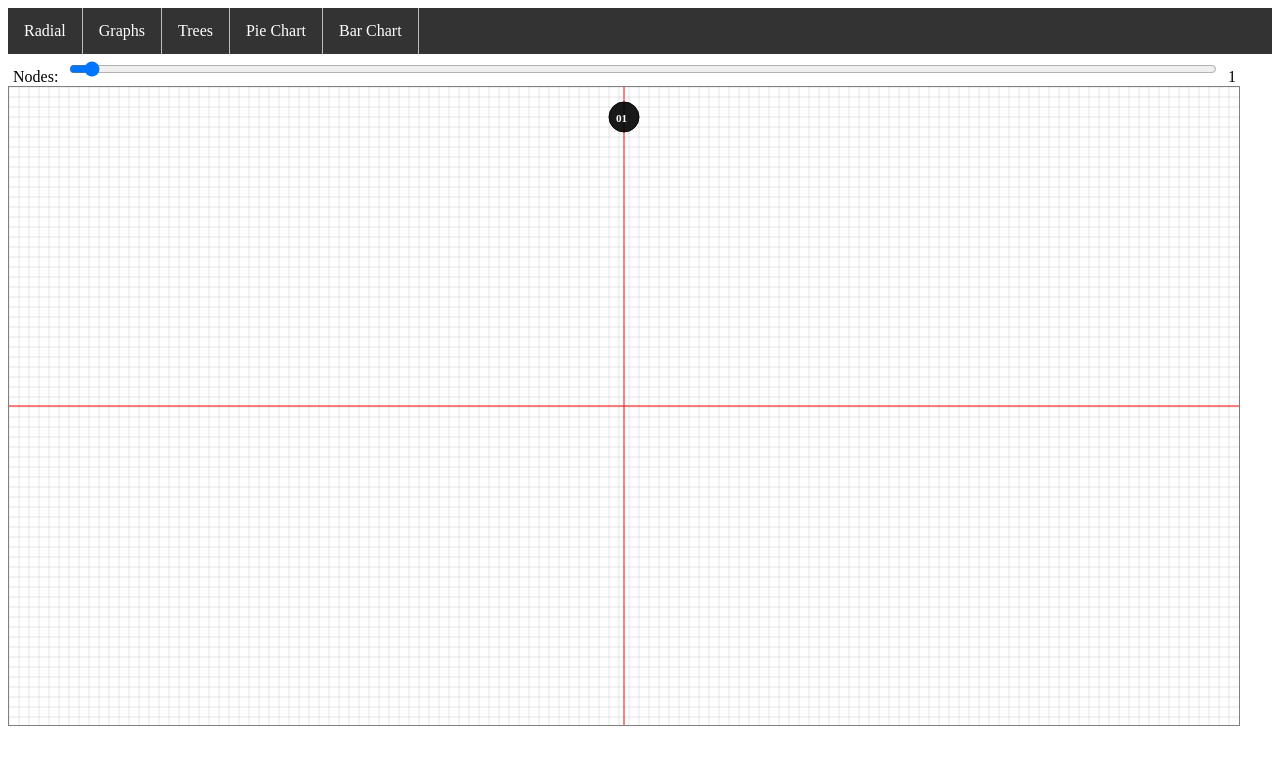
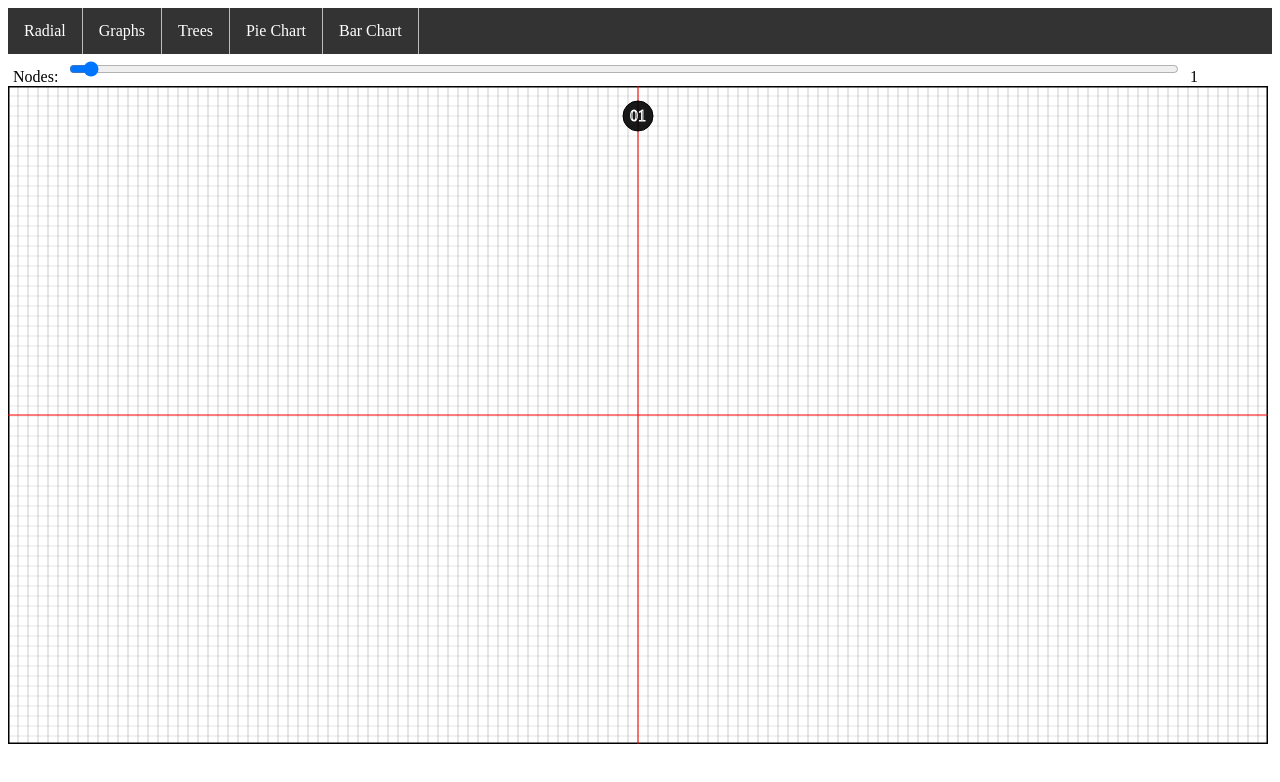
Before and after one commit to omukwenyi/jsSVGGraphics, a website with bundled scripts: page tree.html in a window 1280 px wide. Built offline with nearby package versions, Linux system fonts and the light colour scheme.

Commit message:
Ternary tree completed

```diff
--- a/js/common.js
+++ b/js/common.js
@@ -59,18 +59,18 @@ function drawRectClear(ctx, x, y, width, height, stroke) {
     ctx.strokeRect(x, y, width, height);
 }
 
-function drawValue(ctx, x, y, value, rotated = 0) {
+function drawValue(ctx, x, y, value, rotated = 0, stroke="black") {
     let txt;
     if (rotated === 1) {
         txt = createSVGElement("text", {
             x: x,
             y: y,
-            stroke: "black",
+            stroke: stroke,
             textContent: value,
             style: "writing-mode: tb;",
         });
     } else {
-        txt = createSVGElement("text", { x: x, y: y, stroke: "black", textContent: value });
+        txt = createSVGElement("text", { x: x, y: y, stroke: stroke, textContent: value });
     }
 
     txt.textContent = value;
@@ -108,13 +108,8 @@ function drawCircleClear(ctx, x, y, radius = 10, stroke = "black", lineWidth = 1
 }
 
 function drawCircle(ctx, x, y, radius = 10, stroke = "black", fill = "black", lineWidth = 1) {
-    ctx.strokeStyle = stroke;
-    ctx.fillStyle = fill;
-    ctx.lineWidth = lineWidth;
-    ctx.beginPath();
-    ctx.arc(x, y, radius, 0, 2 * Math.PI, true);
-    ctx.stroke();
-    ctx.fill();
+    let circle = createSVGElement("circle", {cx: x, cy: y, r: radius, stroke: stroke, fill:fill, style: `stroke-width: ${lineWidth}`});
+    ctx.appendChild(circle);
 }
 
 function getRandomIntInclusive(min, max) {
--- a/js/tree.js
+++ b/js/tree.js
@@ -1,23 +1,32 @@
 "use strict";
 
-import {ternarytree} from "./nodedata.js";
+import { ternarytree } from "./nodedata.js";
+import { drawGrid, drawCircle, drawLine, drawValue } from "./common.js";
 
 function init(nodes) {
     console.clear();
-  resize();
 
-  const canvas = document.querySelector("#canvas");
+    const canvas = document.querySelector("#svg");
+    const header = document.querySelector("#title");
+    const headerHeight = header.scrollHeight;
 
-  if (canvas.getContext) {
-    const ctx = canvas.getContext("2d");
-    ctx.clearRect(0, 0, canvas.width, canvas.height);
-    const cx = canvas.width / 2;
-    const cy = canvas.height / 2;
+    canvas.setAttribute("width", window.innerWidth - 20);
+    canvas.setAttribute("height", window.innerHeight - headerHeight - 60);
 
-    drawGrid(ctx, canvas.width, canvas.height, 10, 0.2);
-    drawLine(ctx, [cx, 0], [cx, canvas.height], "red", 1);
-    drawLine(ctx, [0, cy], [canvas.width, cy], "red", 1);
+    const cw = canvas.width.animVal.value;
+    const ch = canvas.height.animVal.value;
 
+    const cx = cw / 2;
+    const cy = ch / 2;
+    // console.log("cx", cx, "cy", cy);
+
+    while (canvas.lastChild) {
+        canvas.removeChild(canvas.lastChild);
+    }
+
+    drawGrid(canvas, cw, ch, 10);
+    drawLine(canvas, [cx, 0], [cx, ch], "red", 1);
+    drawLine(canvas, [0, cy], [cw, cy], "red", 1);
 
     canvas.onwheel = (event) => {
         event.preventDefault();
@@ -30,12 +39,11 @@ function init(nodes) {
     // let root = binarytree(0, nodes);
     // draw(ctx, root, cx, 50, null);
 
-    ctx.scale(scale, scale);
+    // canvas.scale(scale, scale);
 
     // console.log("main scale", scale);
     let root = ternarytree(0, nodes);
-    drawT(ctx, root, cx, 50, null);
-  }
+    drawT(canvas, root, cx, 50, null);
 }
 
 function drawT(ctx, root, px, py, direction = null) {
@@ -43,15 +51,14 @@ function drawT(ctx, root, px, py, direction = null) {
         return;
     }
 
-  var canvas = ctx.canvas;
-  let cx = canvas.width / 2;
+    // var canvas = ctx.canvas;
+    let cx = ctx.width.animVal.value / 2;
 
     const radius = 15;
 
     const level = root.level;
     let angle = 0;
-  const ypos =
-    level <= 1 && direction !== "M" ? radius * 2 : level * 60 + radius * 2;
+    const ypos = level <= 1 && direction !== "M" ? radius * 2 : level * 60 + radius * 2;
     const xpos = (px, direction) => {
         angle = ((150 - level * 40) / 2) * (Math.PI / 180);
         if (direction == "L") {
@@ -71,7 +78,7 @@ function drawT(ctx, root, px, py, direction = null) {
         }
     };
 
-  const ccx = xpos.call(null, px, direction);
+    const ccx = xpos(px, direction);
 
     if (direction !== null) {
         let xoffset = radius * Math.sin(angle);
@@ -102,9 +109,11 @@ function drawT(ctx, root, px, py, direction = null) {
     //console.log(root.id, level);
     drawCircle(ctx, ccx, ypos, radius, "black", "rgb(0,0,0,0.9)");
 
-  ctx.font = "bold 0.7em serif";
-  ctx.fillStyle = "white";
-  ctx.fillText(formatNum(root.id), ccx - 8, ypos + 5);
+    // ctx.font = "bold 0.7em serif";
+    // ctx.fillStyle = "white";
+    // ctx.fillText(formatNum(root.id), ccx - 8, ypos + 5);
+
+    drawValue(ctx, ccx - 8, ypos + 5, formatNum(root.id), 0, "white");
 
     if (root.left !== null) {
         drawT(ctx, root.left, ccx, ypos, "L");
@@ -196,20 +205,8 @@ function draw1(nodes) {
             } else if (nodes === 3) {
                 const drop = canvas.height / 3;
                 const shift = drop * Math.tan((30 * pi) / 180);
-        drawLine(
-          ctx,
-          [cx, cy - drop / 2],
-          [cx - shift, cy + drop / 2],
-          "black",
-          2
-        );
-        drawLine(
-          ctx,
-          [cx, cy - drop / 2],
-          [cx + shift, cy + drop / 2],
-          "black",
-          2
-        );
+                drawLine(ctx, [cx, cy - drop / 2], [cx - shift, cy + drop / 2], "black", 2);
+                drawLine(ctx, [cx, cy - drop / 2], [cx + shift, cy + drop / 2], "black", 2);
 
                 drawCircle(ctx, cx, cy - drop / 2, 20);
                 drawCircle(ctx, cx - shift, cy + drop / 2, 20);
@@ -217,20 +214,8 @@ function draw1(nodes) {
             } else if (nodes === 4) {
                 const drop = canvas.height / 3;
                 const shift = drop * Math.tan((30 * pi) / 180);
-        drawLine(
-          ctx,
-          [cx, cy - drop / 2],
-          [cx - shift, cy + drop / 2],
-          "black",
-          2
-        );
-        drawLine(
-          ctx,
-          [cx, cy - drop / 2],
-          [cx + shift, cy + drop / 2],
-          "black",
-          2
-        );
+                drawLine(ctx, [cx, cy - drop / 2], [cx - shift, cy + drop / 2], "black", 2);
+                drawLine(ctx, [cx, cy - drop / 2], [cx + shift, cy + drop / 2], "black", 2);
 
                 drawCircle(ctx, cx, cy - drop / 2, 20);
                 drawCircle(ctx, cx - shift, cy + drop / 2, 20);
@@ -240,47 +225,47 @@ function draw1(nodes) {
     }
 }
 
-function drawCircle(ctx, x, y, radius = 10, stroke = "black", fill = "black") {
-  ctx.strokeStyle = stroke;
-  ctx.fillStyle = fill;
-  ctx.lineWidth = 1;
-  ctx.beginPath();
-  ctx.arc(x, y, radius, 0, 2 * Math.PI, true);
-  ctx.stroke();
-  ctx.fill();
-}
+// function drawCircle(ctx, x, y, radius = 10, stroke = "black", fill = "black") {
+//     ctx.strokeStyle = stroke;
+//     ctx.fillStyle = fill;
+//     ctx.lineWidth = 1;
+//     ctx.beginPath();
+//     ctx.arc(x, y, radius, 0, 2 * Math.PI, true);
+//     ctx.stroke();
+//     ctx.fill();
+// }
 
-function drawLine(ctx, begin, end, stroke = "black", width = 1) {
-  if (stroke) {
-    ctx.strokeStyle = stroke;
-  }
+// function drawLine(ctx, begin, end, stroke = "black", width = 1) {
+//     if (stroke) {
+//         ctx.strokeStyle = stroke;
+//     }
 
-  if (width) {
-    ctx.lineWidth = width;
-  }
+//     if (width) {
+//         ctx.lineWidth = width;
+//     }
 
-  ctx.beginPath();
-  ctx.moveTo(...begin);
-  ctx.lineTo(...end);
-  ctx.stroke();
-}
+//     ctx.beginPath();
+//     ctx.moveTo(...begin);
+//     ctx.lineTo(...end);
+//     ctx.stroke();
+// }
 
-function drawGrid(ctx, width, height, gap, lineWidth) {
-  for (let i = 0; i < width; i += gap) {
-    drawLine(ctx, [i, 0], [i, height], "gray", lineWidth);
-  }
-  for (let i = 0; i < height; i += gap) {
-    drawLine(ctx, [0, i], [width, i], "gray", lineWidth);
-  }
-}
+// function drawGrid(ctx, width, height, gap, lineWidth) {
+//     for (let i = 0; i < width; i += gap) {
+//         drawLine(ctx, [i, 0], [i, height], "gray", lineWidth);
+//     }
+//     for (let i = 0; i < height; i += gap) {
+//         drawLine(ctx, [0, i], [width, i], "gray", lineWidth);
+//     }
+// }
 
 function resize() {
-  const canvas = document.querySelector("#canvas");
+    const canvas = document.querySelector("#svg");
     const header = document.querySelector("#title");
     const headerHeight = header.scrollHeight;
 
-  canvas.width = window.innerWidth - 50;
-  canvas.height = window.innerHeight - headerHeight - 80;
+    canvas.setAttribute("width", window.innerWidth - 20);
+    canvas.setAttribute("height", window.innerHeight - headerHeight - 60);
 }
 
 let r = 1; // nodes
--- a/tree.html
+++ b/tree.html
@@ -17,11 +17,11 @@
 
         <div>
             <label for="nodes">Nodes: </label>
-            <input name="nodes" type="range" id="nodes" min=0 max=121 value=1 style="width: 90%;">
+            <input name="nodes" type="range" id="nodes" min=0 max=121 value=1 style="width: 87%;">
             <label for="nodes" id="nodes-output">1</label>
         </div>
     </div>
-    <canvas id="canvas" height="400" width="500"></canvas>
+    <svg id="svg" height="600" width="1000"></svg>
     <script src="js/header.js"></script>
     <!-- <script src="js/nodedata.js"></script> -->
     <script type="module" src="js/tree.js"></script>
```
Lines whose indentation alone changed are shown as unchanged.
